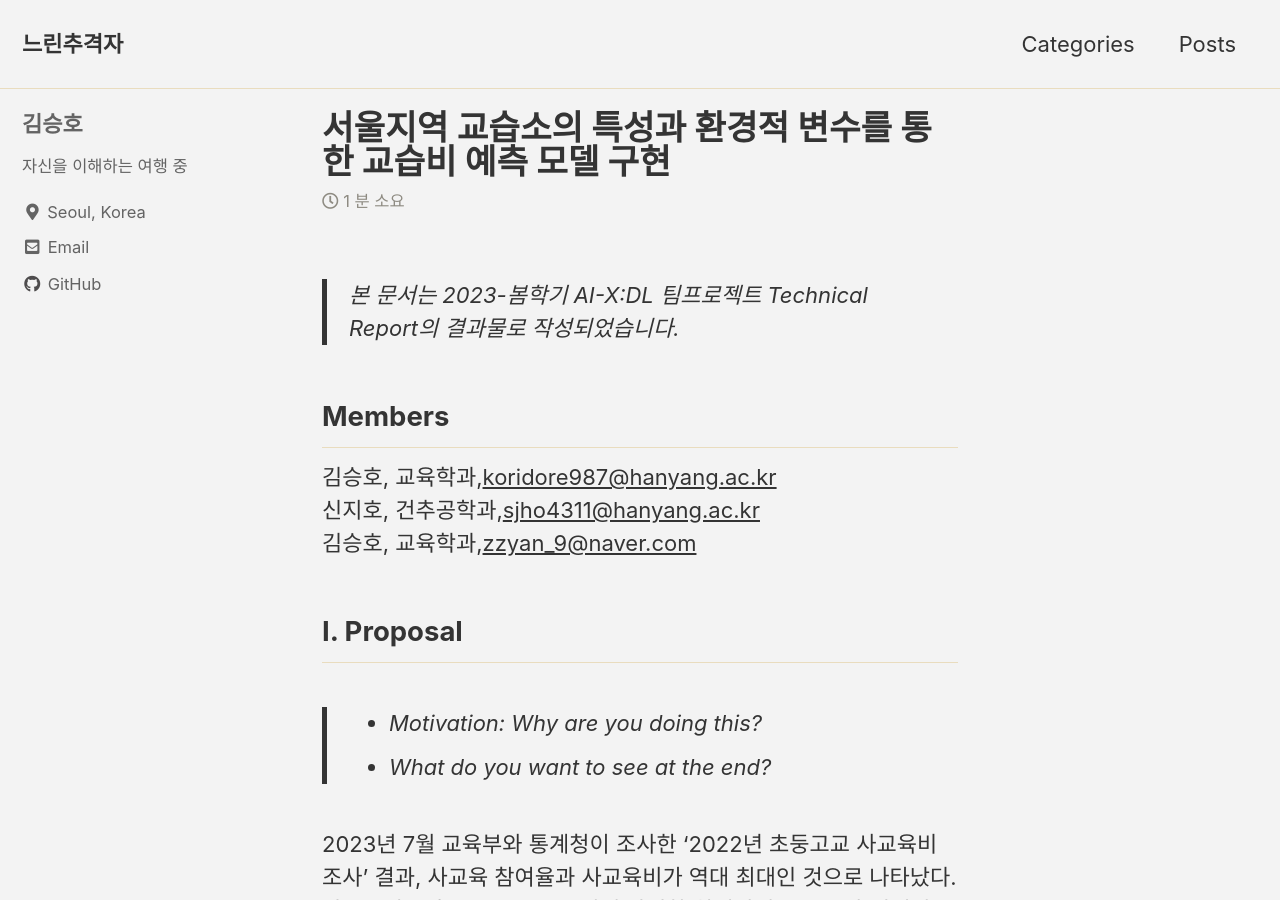
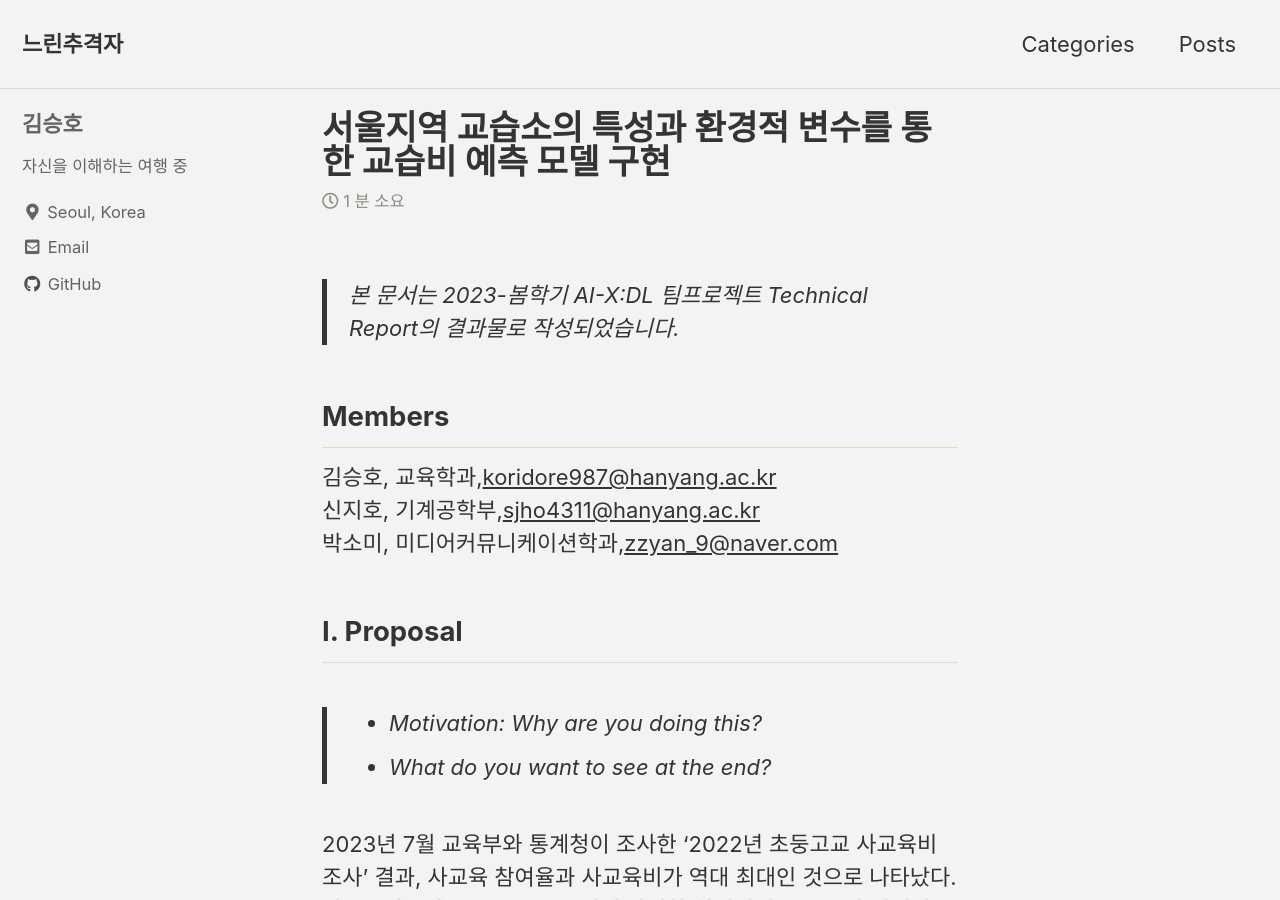
Before and after one commit to koridore987/koridore987.github.io, a Jekyll site: the page built from _posts/2023-04-30-AI-X:DL.md, in a window 1280 px wide and 900 px high. Built offline with Jekyll 4.4.1, drawn with Linux system fonts in a browser that asks for light colours; cached includes are drawn as plain includes; some web fonts are replaced.

Commit message:
DL 개인 정보 수정

```diff
--- a/_posts/2023-04-30-AI-X:DL.md
+++ b/_posts/2023-04-30-AI-X:DL.md
@@ -9,8 +9,8 @@ tags: [Deep Learning, Machine Learning, Data Engineering]
 
 ## Members
 김승호, 교육학과,[koridore987@hanyang.ac.kr](mailto:koridore987@hanyang.ac.kr)
-신지호, 건추공학과,[sjho4311@hanyang.ac.kr](mailto:sjho4311@hanyang.ac.kr)
-김승호, 교육학과,[zzyan_9@naver.com](mailto:zzyan_9@naver.com)
+신지호, 기계공학부,[sjho4311@hanyang.ac.kr](mailto:sjho4311@hanyang.ac.kr)
+박소미, 미디어커뮤니케이션학과,[zzyan_9@naver.com](mailto:zzyan_9@naver.com)
 
 ## I. Proposal
 >- Motivation: Why are you doing this?
```
